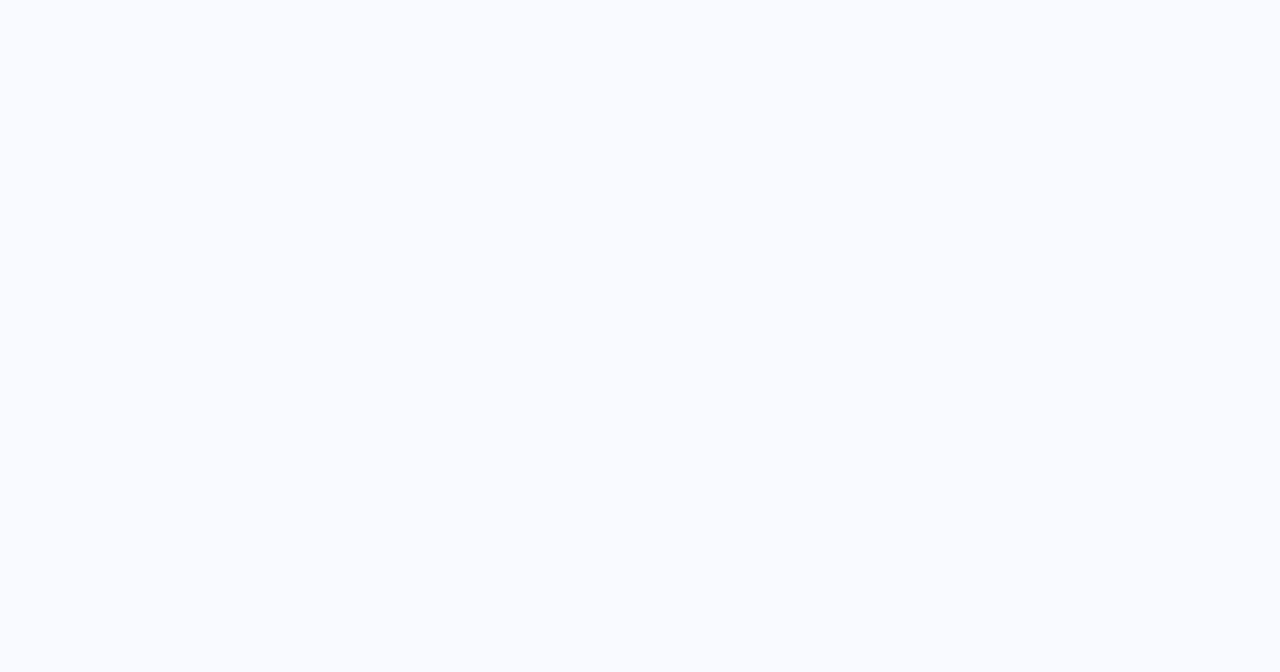
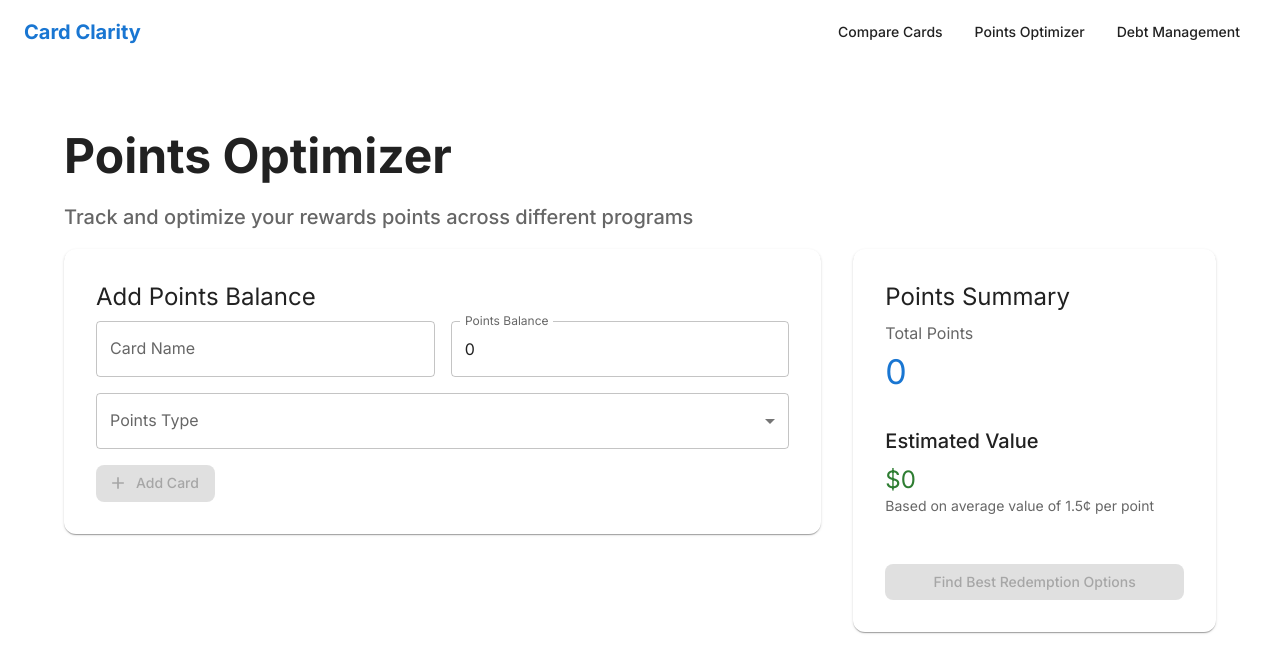
Before and after one commit to nickjackson801/card-clarity, a React (Vite) app: page /points in a window 1280 px wide. Shown: the top 672 px of the page. Built offline with nearby package versions, Linux system fonts and the light colour scheme.

Commit message:
Restore Points Optimizer and Debt Management pages

```diff
--- a/src/App.tsx
+++ b/src/App.tsx
@@ -1,54 +1,22 @@
-import { BrowserRouter as Router, Routes, Route } from 'react-router-dom';
-import { ThemeProvider, createTheme } from '@mui/material';
-import CssBaseline from '@mui/material/CssBaseline';
-import Header from './components/Header';
+import { BrowserRouter as Router, Routes, Route, Link } from 'react-router-dom';
+import { ThemeProvider, createTheme } from '@mui/material/styles';
+import { AppBar, Toolbar, Typography, Button, Box, CssBaseline } from '@mui/material';
 import Home from './pages/Home';
 import CardComparison from './pages/CardComparison';
 import PointsOptimizer from './pages/PointsOptimizer';
 import DebtManagement from './pages/DebtManagement';
-import Quiz from './pages/Quiz';
-import Auth from './pages/Auth';
 
 const theme = createTheme({
   palette: {
-    mode: 'light',
     primary: {
-      main: '#2563eb',
-      light: '#60a5fa',
-      dark: '#1d4ed8',
-      contrastText: '#ffffff',
+      main: '#1976d2',
+      light: '#42a5f5',
+      dark: '#1565c0',
     },
     secondary: {
-      main: '#db2777',
-      light: '#ec4899',
-      dark: '#be185d',
-      contrastText: '#ffffff',
-    },
-    background: {
-      default: '#f8fafc',
-      paper: '#ffffff',
-    },
-    success: {
-      main: '#059669',
-      light: '#34d399',
-      dark: '#047857',
-    },
-    error: {
-      main: '#dc2626',
-      light: '#ef4444',
-      dark: '#b91c1c',
-    },
-    grey: {
-      50: '#f8fafc',
-      100: '#f1f5f9',
-      200: '#e2e8f0',
-      300: '#cbd5e1',
-      400: '#94a3b8',
-      500: '#64748b',
-      600: '#475569',
-      700: '#334155',
-      800: '#1e293b',
-      900: '#0f172a',
+      main: '#9c27b0',
+      light: '#ba68c8',
+      dark: '#7b1fa2',
     },
   },
   typography: {
@@ -57,70 +25,25 @@ const theme = createTheme({
       fontWeight: 700,
     },
     h2: {
-      fontWeight: 700,
+      fontWeight: 600,
     },
     h3: {
       fontWeight: 600,
-    },
-    h4: {
-      fontWeight: 600,
-    },
-    h5: {
-      fontWeight: 600,
-    },
-    h6: {
-      fontWeight: 600,
-    },
-    subtitle1: {
-      fontWeight: 500,
-    },
-    button: {
-      fontWeight: 500,
     },
   },
   components: {
     MuiButton: {
       styleOverrides: {
         root: {
-          borderRadius: '8px',
           textTransform: 'none',
-          fontWeight: 500,
-          padding: '8px 16px',
-        },
-        contained: {
-          boxShadow: '0 1px 2px 0 rgb(0 0 0 / 0.05)',
-          '&:hover': {
-            boxShadow: '0 4px 6px -1px rgb(0 0 0 / 0.1), 0 2px 4px -2px rgb(0 0 0 / 0.1)',
-          },
+          borderRadius: 8,
         },
       },
     },
     MuiPaper: {
       styleOverrides: {
         root: {
-          borderRadius: '12px',
-        },
-        elevation1: {
-          boxShadow: '0 1px 3px 0 rgb(0 0 0 / 0.1), 0 1px 2px -1px rgb(0 0 0 / 0.1)',
-        },
-        elevation2: {
-          boxShadow: '0 4px 6px -1px rgb(0 0 0 / 0.1), 0 2px 4px -2px rgb(0 0 0 / 0.1)',
-        },
-      },
-    },
-    MuiTextField: {
-      styleOverrides: {
-        root: {
-          '& .MuiOutlinedInput-root': {
-            borderRadius: '8px',
-          },
-        },
-      },
-    },
-    MuiChip: {
-      styleOverrides: {
-        root: {
-          borderRadius: '6px',
+          borderRadius: 12,
         },
       },
     },
@@ -131,18 +54,57 @@ function App() {
   return (
     <ThemeProvider theme={theme}>
       <CssBaseline />
-      <Router basename="/card-clarity">
-        <div className="App">
-          <Header />
+      <Router>
+        <Box sx={{ flexGrow: 1 }}>
+          <AppBar position="static" elevation={0} sx={{ bgcolor: 'background.paper' }}>
+            <Toolbar>
+              <Typography
+                variant="h6"
+                component={Link}
+                to="/"
+                sx={{
+                  flexGrow: 1,
+                  textDecoration: 'none',
+                  color: 'primary.main',
+                  fontWeight: 700,
+                }}
+              >
+                Card Clarity
+              </Typography>
+              <Button
+                component={Link}
+                to="/compare"
+                color="inherit"
+                sx={{ color: 'text.primary', mx: 1 }}
+              >
+                Compare Cards
+              </Button>
+              <Button
+                component={Link}
+                to="/points"
+                color="inherit"
+                sx={{ color: 'text.primary', mx: 1 }}
+              >
+                Points Optimizer
+              </Button>
+              <Button
+                component={Link}
+                to="/debt"
+                color="inherit"
+                sx={{ color: 'text.primary', mx: 1 }}
+              >
+                Debt Management
+              </Button>
+            </Toolbar>
+          </AppBar>
+
           <Routes>
             <Route path="/" element={<Home />} />
             <Route path="/compare" element={<CardComparison />} />
-            <Route path="/quiz" element={<Quiz />} />
-            <Route path="/auth" element={<Auth />} />
             <Route path="/points" element={<PointsOptimizer />} />
             <Route path="/debt" element={<DebtManagement />} />
           </Routes>
-        </div>
+        </Box>
       </Router>
     </ThemeProvider>
   );
--- a/src/pages/CardComparison.tsx
+++ b/src/pages/CardComparison.tsx
@@ -103,7 +103,7 @@ const CardComparison = () => {
                   onChange={(_, value) => setSpendingAmount(value as number)}
                   min={0}
                   max={30000}
-                  step={5000}
+                  step={100}
                   valueLabelDisplay="on"
                   valueLabelFormat={(value) => `$${value.toLocaleString()}`}
                   marks={[
@@ -126,6 +126,9 @@ const CardComparison = () => {
                     }
                   }}
                 />
+                <Typography sx={{ mt: 2, textAlign: 'center', fontWeight: 500 }}>
+                  Selected Amount: ${spendingAmount.toLocaleString()}
+                </Typography>
               </Box>
 
               <Box sx={{ mt: 4 }}>
--- a/src/pages/PointsOptimizer.tsx
+++ b/src/pages/PointsOptimizer.tsx
@@ -14,6 +14,13 @@ import {
   ListItemText,
   ListItemIcon,
   Divider,
+  TextField,
+  Select,
+  MenuItem,
+  FormControl,
+  InputLabel,
+  IconButton,
+  Chip,
 } from '@mui/material';
 import {
   FlightTakeoff,
@@ -21,54 +28,97 @@ import {
   Restaurant,
   ShoppingCart,
   TrendingUp,
-  Add,
+  Add as AddIcon,
+  Delete as DeleteIcon,
 } from '@mui/icons-material';
 import { motion } from 'framer-motion';
 
+interface PointsCard {
+  id: string;
+  name: string;
+  pointsBalance: number;
+  pointType: string;
+  transferPartners: string[];
+}
+
 const PointsOptimizer = () => {
-  const [linkedCards] = useState([
+  const [cards, setCards] = useState<PointsCard[]>([]);
+  const [newCard, setNewCard] = useState<Partial<PointsCard>>({
+    name: '',
+    pointsBalance: 0,
+    pointType: '',
+    transferPartners: [],
+  });
+
+  const pointTypes = [
+    'Chase Ultimate Rewards',
+    'American Express Membership Rewards',
+    'Capital One Miles',
+    'Citi ThankYou Points',
+    'Airline Miles',
+    'Hotel Points',
+  ];
+
+  const transferPartners = {
+    'Chase Ultimate Rewards': [
+      'United Airlines',
+      'Southwest Airlines',
+      'British Airways',
+      'Air France/KLM',
+      'Hyatt',
+      'Marriott',
+    ],
+    'American Express Membership Rewards': [
+      'Delta Airlines',
+      'British Airways',
+      'Air France/KLM',
+      'Emirates',
+      'Hilton',
+      'Marriott',
+    ],
+    'Capital One Miles': [
+      'Air Canada',
+      'Emirates',
+      'British Airways',
+      'Air France/KLM',
+      'Wyndham',
+    ],
+    'Citi ThankYou Points': [
+      'Air France/KLM',
+      'Emirates',
+      'JetBlue',
+      'Singapore Airlines',
+    ],
+    'Airline Miles': [],
+    'Hotel Points': [],
+  };
+
+  const handleAddCard = () => {
+    if (newCard.name && newCard.pointsBalance && newCard.pointType) {
+      setCards([
+        ...cards,
         {
-      name: 'Chase Sapphire Reserve',
-      points: 54320,
-      lastUpdate: '2024-03-20',
-      redemptionOptions: [
-        { type: 'Travel', value: 1.5, icon: <FlightTakeoff /> },
-        { type: 'Dining', value: 1.25, icon: <Restaurant /> },
-        { type: 'Shopping', value: 1.0, icon: <ShoppingCart /> },
-      ],
-    },
-    {
-      name: 'Amex Platinum',
-      points: 89750,
-      lastUpdate: '2024-03-19',
-      redemptionOptions: [
-        { type: 'Flights', value: 2.0, icon: <FlightTakeoff /> },
-        { type: 'Hotels', value: 1.75, icon: <Hotel /> },
-        { type: 'Shopping', value: 1.0, icon: <ShoppingCart /> },
-      ],
+          id: Date.now().toString(),
+          name: newCard.name,
+          pointsBalance: newCard.pointsBalance,
+          pointType: newCard.pointType,
+          transferPartners: transferPartners[newCard.pointType as keyof typeof transferPartners] || [],
         },
       ]);
+      setNewCard({
+        name: '',
+        pointsBalance: 0,
+        pointType: '',
+        transferPartners: [],
+      });
+    }
+  };
 
-  const recommendations = [
-    {
-      title: 'Book International Flight',
-      description: 'Transfer 50,000 points to United Airlines for best value',
-      value: '2.2cpp',
-      icon: <FlightTakeoff />,
-    },
-    {
-      title: 'Luxury Hotel Booking',
-      description: 'Use Amex points through Fine Hotels & Resorts',
-      value: '2.0cpp',
-      icon: <Hotel />,
-    },
-    {
-      title: 'Dining Rewards',
-      description: 'Use Chase points for dining purchases',
-      value: '1.5cpp',
-      icon: <Restaurant />,
-    },
-  ];
+  const handleDeleteCard = (id: string) => {
+    setCards(cards.filter((card) => card.id !== id));
+  };
+
+  const totalPoints = cards.reduce((sum, card) => sum + card.pointsBalance, 0);
 
   return (
     <Container maxWidth="lg" sx={{ py: 8 }}>
@@ -81,126 +131,141 @@ const PointsOptimizer = () => {
           Points Optimizer
         </Typography>
         <Typography variant="h6" color="text.secondary" paragraph>
-          Track and optimize your credit card rewards across all your accounts.
+          Track and optimize your rewards points across different programs
         </Typography>
-      </motion.div>
 
         <Grid container spacing={4}>
           <Grid item xs={12} md={8}>
-          <motion.div
-            initial={{ opacity: 0, x: -20 }}
-            animate={{ opacity: 1, x: 0 }}
-            transition={{ duration: 0.5, delay: 0.2 }}
+            <Paper sx={{ p: 4, mb: 4 }}>
+              <Typography variant="h5" gutterBottom>
+                Add Points Balance
+              </Typography>
+              <Grid container spacing={2}>
+                <Grid item xs={12} sm={6}>
+                  <TextField
+                    fullWidth
+                    label="Card Name"
+                    value={newCard.name}
+                    onChange={(e) => setNewCard({ ...newCard, name: e.target.value })}
+                  />
+                </Grid>
+                <Grid item xs={12} sm={6}>
+                  <TextField
+                    fullWidth
+                    label="Points Balance"
+                    type="number"
+                    value={newCard.pointsBalance}
+                    onChange={(e) => setNewCard({ ...newCard, pointsBalance: Number(e.target.value) })}
+                  />
+                </Grid>
+                <Grid item xs={12}>
+                  <FormControl fullWidth>
+                    <InputLabel>Points Type</InputLabel>
+                    <Select
+                      value={newCard.pointType}
+                      label="Points Type"
+                      onChange={(e) => setNewCard({ ...newCard, pointType: e.target.value })}
                     >
-            <Paper sx={{ p: 3, mb: 4 }} elevation={2}>
-              <Box sx={{ display: 'flex', justifyContent: 'space-between', alignItems: 'center', mb: 3 }}>
-                <Typography variant="h6">Your Linked Cards</Typography>
-                <Button startIcon={<Add />} variant="outlined">
-                  Link New Card
+                      {pointTypes.map((type) => (
+                        <MenuItem key={type} value={type}>
+                          {type}
+                        </MenuItem>
+                      ))}
+                    </Select>
+                  </FormControl>
+                </Grid>
+                <Grid item xs={12}>
+                  <Button
+                    variant="contained"
+                    onClick={handleAddCard}
+                    startIcon={<AddIcon />}
+                    disabled={!newCard.name || !newCard.pointsBalance || !newCard.pointType}
+                  >
+                    Add Card
                   </Button>
+                </Grid>
+              </Grid>
+            </Paper>
+
+            {cards.map((card) => (
+              <Card key={card.id} sx={{ mb: 2 }}>
+                <CardContent>
+                  <Box sx={{ display: 'flex', justifyContent: 'space-between', alignItems: 'center' }}>
+                    <Typography variant="h6">{card.name}</Typography>
+                    <IconButton onClick={() => handleDeleteCard(card.id)} color="error">
+                      <DeleteIcon />
+                    </IconButton>
                   </Box>
-              <Grid container spacing={3}>
-                {linkedCards.map((card) => (
-                  <Grid item xs={12} key={card.name}>
-                    <Card>
-                      <CardContent>
-                        <Typography variant="h6" gutterBottom>
-                          {card.name}
+                  <Grid container spacing={2} sx={{ mt: 1 }}>
+                    <Grid item xs={12} sm={6}>
+                      <Typography color="text.secondary">Points Balance</Typography>
+                      <Typography variant="h6">{card.pointsBalance.toLocaleString()} points</Typography>
+                    </Grid>
+                    <Grid item xs={12} sm={6}>
+                      <Typography color="text.secondary">Points Type</Typography>
+                      <Typography variant="h6">{card.pointType}</Typography>
+                    </Grid>
+                  </Grid>
+                  {card.transferPartners.length > 0 && (
+                    <Box sx={{ mt: 2 }}>
+                      <Typography color="text.secondary" gutterBottom>
+                        Transfer Partners
                       </Typography>
-                        <Typography color="text.secondary" gutterBottom>
-                          {card.points.toLocaleString()} points available
-                        </Typography>
-                        <LinearProgress
-                          variant="determinate"
-                          value={70}
-                          sx={{ mb: 2, height: 8, borderRadius: 4 }}
+                      <Box sx={{ display: 'flex', flexWrap: 'wrap', gap: 1 }}>
+                        {card.transferPartners.map((partner) => (
+                          <Chip
+                            key={partner}
+                            label={partner}
+                            size="small"
+                            sx={{ mr: 1, mb: 1 }}
                           />
-                        <Typography variant="body2" color="text.secondary">
-                          Last updated: {card.lastUpdate}
-                        </Typography>
+                        ))}
+                      </Box>
+                    </Box>
+                  )}
                 </CardContent>
               </Card>
-                  </Grid>
             ))}
-              </Grid>
-            </Paper>
-          </motion.div>
-
-          <motion.div
-            initial={{ opacity: 0, x: -20 }}
-            animate={{ opacity: 1, x: 0 }}
-            transition={{ duration: 0.5, delay: 0.3 }}
-          >
-            <Paper sx={{ p: 3 }} elevation={2}>
-              <Typography variant="h6" gutterBottom>
-                Best Redemption Options
-              </Typography>
-              <List>
-                {recommendations.map((rec, index) => (
-                  <div key={rec.title}>
-                    {index > 0 && <Divider />}
-                    <ListItem>
-                      <ListItemIcon>
-                        {rec.icon}
-                      </ListItemIcon>
-                      <ListItemText
-                        primary={rec.title}
-                        secondary={rec.description}
-                      />
-                      <Box sx={{ display: 'flex', alignItems: 'center' }}>
-                        <TrendingUp color="success" sx={{ mr: 1 }} />
-                        <Typography color="success.main">
-                          {rec.value}
-                        </Typography>
-                      </Box>
-                    </ListItem>
-                  </div>
-                ))}
-              </List>
-            </Paper>
-          </motion.div>
           </Grid>
 
           <Grid item xs={12} md={4}>
-          <motion.div
-            initial={{ opacity: 0, x: 20 }}
-            animate={{ opacity: 1, x: 0 }}
-            transition={{ duration: 0.5, delay: 0.4 }}
+            <Paper sx={{ p: 4, position: 'sticky', top: 24 }}>
+              <Typography variant="h5" gutterBottom>
+                Points Summary
+              </Typography>
+              <Box sx={{ mb: 4 }}>
+                <Typography color="text.secondary" gutterBottom>
+                  Total Points
+                </Typography>
+                <Typography variant="h4" color="primary" gutterBottom>
+                  {totalPoints.toLocaleString()}
+                </Typography>
+              </Box>
+
+              <Box sx={{ mb: 4 }}>
+                <Typography variant="h6" gutterBottom>
+                  Estimated Value
+                </Typography>
+                <Typography variant="h5" color="success.main">
+                  ${(totalPoints * 0.015).toLocaleString()}
+                </Typography>
+                <Typography variant="body2" color="text.secondary">
+                  Based on average value of 1.5¢ per point
+                </Typography>
+              </Box>
+
+              <Button
+                fullWidth
+                variant="contained"
+                sx={{ mt: 2 }}
+                disabled={cards.length === 0}
               >
-            <Paper sx={{ p: 3 }} elevation={2}>
-              <Typography variant="h6" gutterBottom>
-                Points Value Calculator
-              </Typography>
-              <Typography variant="body2" color="text.secondary" paragraph>
-                See how much your points are worth across different redemption options.
-              </Typography>
-              {linkedCards.map((card) => (
-                <Box key={card.name} sx={{ mb: 3 }}>
-                  <Typography variant="subtitle1" gutterBottom>
-                    {card.name}
-                  </Typography>
-                  <List dense>
-                    {card.redemptionOptions.map((option) => (
-                      <ListItem key={option.type}>
-                        <ListItemIcon>
-                          {option.icon}
-                        </ListItemIcon>
-                        <ListItemText
-                          primary={option.type}
-                          secondary={`${option.value}x value`}
-                        />
-                      </ListItem>
-                    ))}
-                  </List>
-                </Box>
-              ))}
-              <Button variant="contained" fullWidth>
-                Calculate Total Value
+                Find Best Redemption Options
               </Button>
             </Paper>
-          </motion.div>
           </Grid>
         </Grid>
+      </motion.div>
     </Container>
   );
 };
```
Lines whose indentation alone changed are shown as unchanged.
